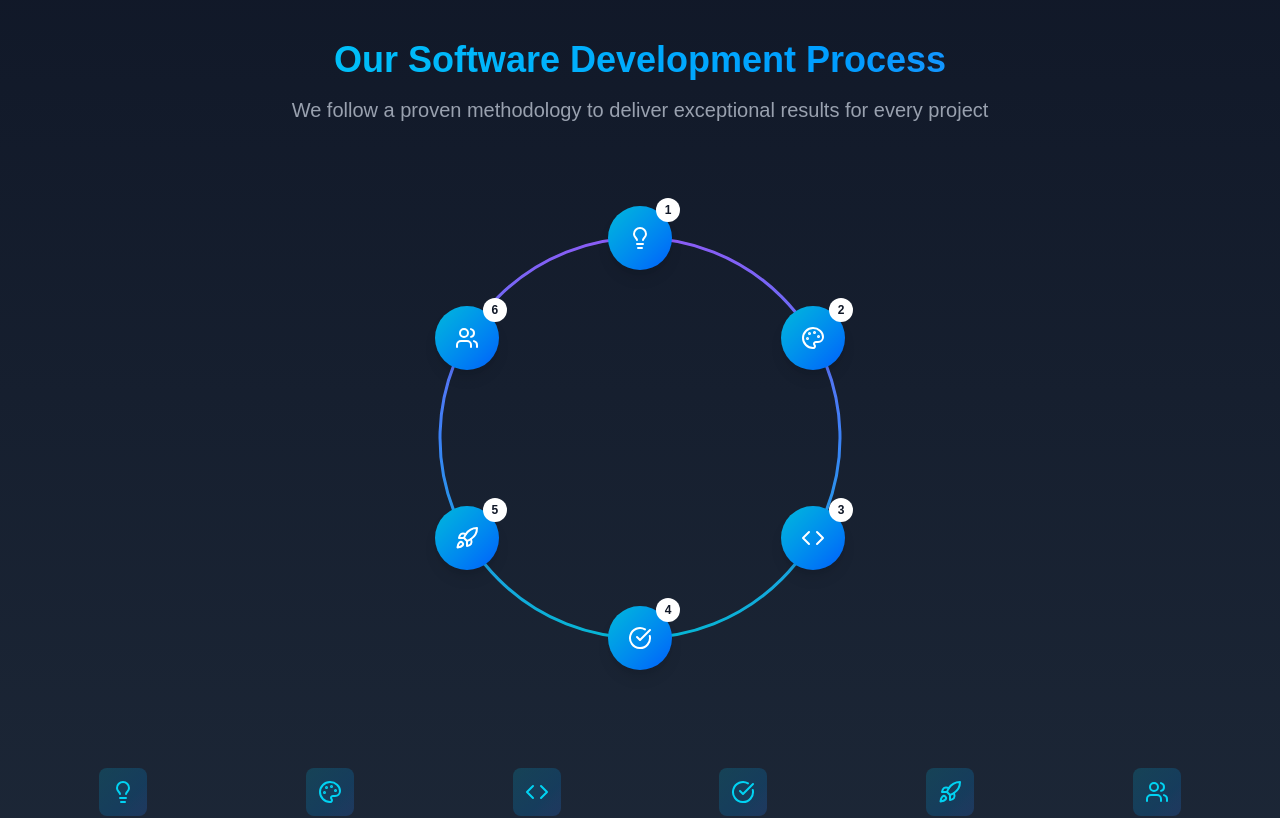
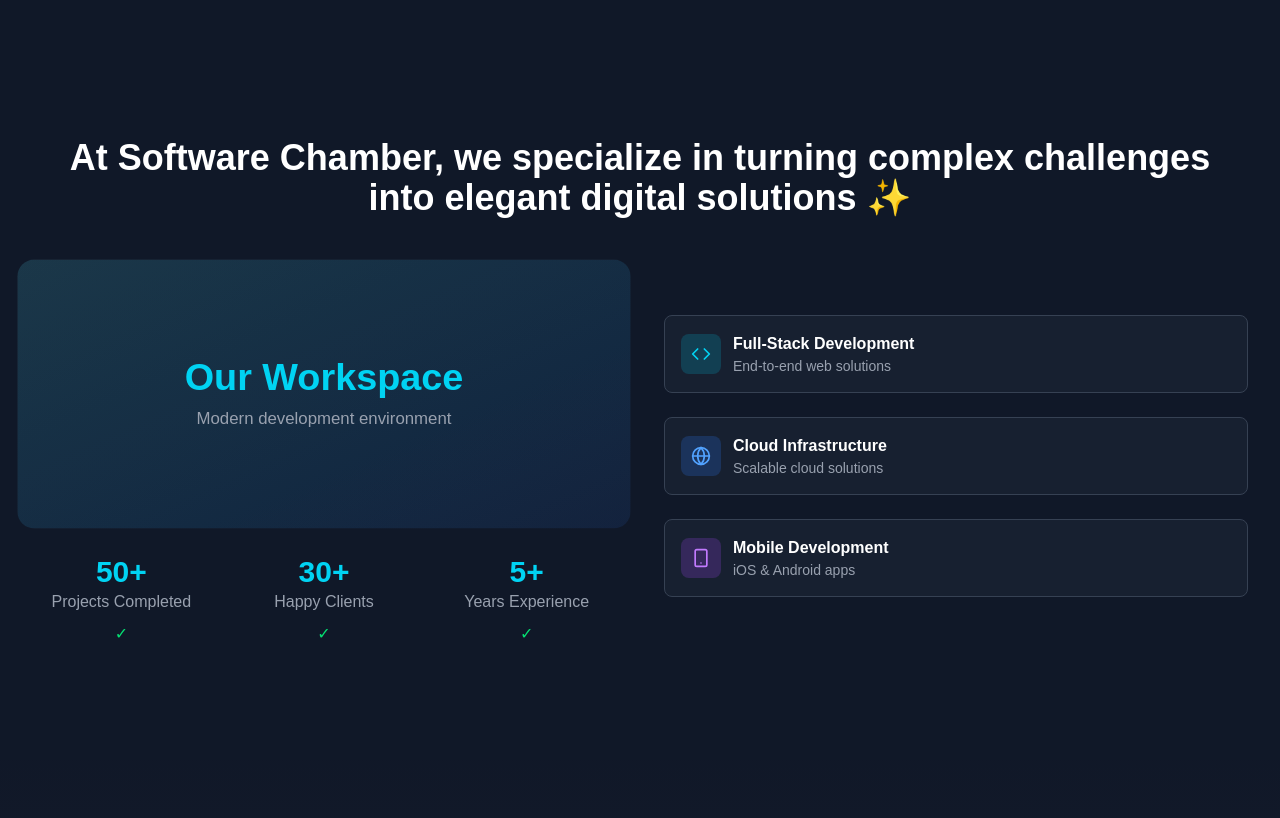
Before and after one commit to siam114/software-chamber-portfolio-website, a Next.js app: page / in a window 1280 px wide. Shown: the part 840-1658 px from the top of the page. Built offline with nearby package versions, Linux system fonts and the light colour scheme.

Commit message:
design stat section

```diff
--- /dev/null
+++ b/src/components/StatsSection.tsx
@@ -0,0 +1,150 @@
+import React, { useState, useEffect, useRef } from 'react';
+import { Code, Globe, Smartphone } from 'lucide-react';
+
+// Animation hook for intersection observer
+const useInView = (threshold = 0.4) => {
+  const [inView, setInView] = useState(false);
+  const ref = useRef<HTMLDivElement>(null);
+
+  useEffect(() => {
+    const observer = new IntersectionObserver(
+      ([entry]) => {
+        if (entry.isIntersecting) {
+          setInView(true);
+        }
+      },
+      { threshold }
+    );
+
+    if (ref.current) {
+      observer.observe(ref.current);
+    }
+
+    return () => observer.disconnect();
+  }, [threshold]);
+
+  return { ref, inView };
+};
+
+// Counter animation hook
+const useCounter = (end: number, duration = 1200, shouldStart = false) => {
+  const [count, setCount] = useState(0);
+
+  useEffect(() => {
+    if (!shouldStart) return;
+
+    let startTime: number;
+    const animate = (currentTime: number) => {
+      if (!startTime) startTime = currentTime;
+      const progress = Math.min((currentTime - startTime) / duration, 1);
+      const easeOut = 1 - Math.pow(1 - progress, 3);
+      setCount(Math.floor(end * easeOut));
+
+      if (progress < 1) {
+        requestAnimationFrame(animate);
+      }
+    };
+
+    requestAnimationFrame(animate);
+  }, [end, duration, shouldStart]);
+
+  return count;
+};
+
+const StatsSection = () => {
+  // Intersection observer hook
+  const statsSection = useInView(0.4);
+
+  // Counter hooks
+  const projectCount = useCounter(50, 1200, statsSection.inView);
+  const clientCount = useCounter(30, 1200, statsSection.inView);
+  const experienceCount = useCounter(5, 1200, statsSection.inView);
+
+  return (
+    <section ref={statsSection.ref} className="relative min-h-screen flex items-center justify-center pt-16 overflow-hidden bg-gray-900 text-white">
+      <div className="max-w-7xl mx-auto px-4 sm:px-6 lg:px-8">
+        <div className={`text-center mb-12 transition-all duration-450 ease-out ${statsSection.inView ? 'opacity-100 translate-y-0' : 'opacity-0 translate-y-6'}`}>
+          <h2 className="text-3xl lg:text-4xl font-bold mb-4 text-white">
+            At Software Chamber, we specialize in turning complex challenges into elegant digital solutions ✨
+          </h2>
+        </div>
+
+        <div className="grid lg:grid-cols-2 gap-12 items-center">
+          {/* Stats */}
+          <div className="space-y-8">
+            <div className={`transition-all duration-500 ease-out ${statsSection.inView ? 'opacity-100 scale-105' : 'opacity-100 scale-100'}`}>
+              <div className="relative w-full h-64 bg-gradient-to-br from-gray-800 to-gray-900 rounded-2xl overflow-hidden">
+                <div className="absolute inset-0 bg-gradient-to-br from-cyan-500/10 to-blue-500/10" />
+                <div className="relative p-8 h-full flex items-center justify-center">
+                  <div className="text-center">
+                    <div className="text-4xl font-bold text-cyan-400 mb-2">Our Workspace</div>
+                    <div className="text-gray-400">Modern development environment</div>
+                  </div>
+                </div>
+              </div>
+            </div>
+
+            <div className="grid grid-cols-3 gap-6">
+              <div className={`text-center transition-all duration-450 ease-out ${statsSection.inView ? 'opacity-100 translate-y-0' : 'opacity-0 translate-y-6'}`}>
+                <div className="text-3xl font-bold text-cyan-400">{projectCount}+</div>
+                <div className="text-gray-400">Projects Completed</div>
+                <div className="w-6 h-6 mx-auto mt-2 text-green-400">✓</div>
+              </div>
+              <div className={`text-center transition-all duration-450 ease-out delay-100 ${statsSection.inView ? 'opacity-100 translate-y-0' : 'opacity-0 translate-y-6'}`}>
+                <div className="text-3xl font-bold text-cyan-400">{clientCount}+</div>
+                <div className="text-gray-400">Happy Clients</div>
+                <div className="w-6 h-6 mx-auto mt-2 text-green-400">✓</div>
+              </div>
+              <div className={`text-center transition-all duration-450 ease-out delay-200 ${statsSection.inView ? 'opacity-100 translate-y-0' : 'opacity-0 translate-y-6'}`}>
+                <div className="text-3xl font-bold text-cyan-400">{experienceCount}+</div>
+                <div className="text-gray-400">Years Experience</div>
+                <div className="w-6 h-6 mx-auto mt-2 text-green-400">✓</div>
+              </div>
+            </div>
+          </div>
+
+          {/* Services Preview */}
+          <div className="space-y-6">
+            <div className={`transition-all duration-450 ease-out ${statsSection.inView ? 'opacity-100 translate-y-0' : 'opacity-0 translate-y-6'}`}>
+              <div className="flex items-center gap-3 p-4 bg-gray-800/50 rounded-lg border border-gray-700">
+                <div className="w-10 h-10 bg-cyan-500/20 rounded-lg flex items-center justify-center">
+                  <Code className="w-5 h-5 text-cyan-400" />
+                </div>
+                <div>
+                  <div className="font-semibold text-white">Full-Stack Development</div>
+                  <div className="text-sm text-gray-400">End-to-end web solutions</div>
+                </div>
+              </div>
+            </div>
+
+            <div className={`transition-all duration-450 ease-out delay-100 ${statsSection.inView ? 'opacity-100 translate-y-0' : 'opacity-0 translate-y-6'}`}>
+              <div className="flex items-center gap-3 p-4 bg-gray-800/50 rounded-lg border border-gray-700">
+                <div className="w-10 h-10 bg-blue-500/20 rounded-lg flex items-center justify-center">
+                  <Globe className="w-5 h-5 text-blue-400" />
+                </div>
+                <div>
+                  <div className="font-semibold text-white">Cloud Infrastructure</div>
+                  <div className="text-sm text-gray-400">Scalable cloud solutions</div>
+                </div>
+              </div>
+            </div>
+
+            <div className={`transition-all duration-450 ease-out delay-200 ${statsSection.inView ? 'opacity-100 translate-y-0' : 'opacity-0 translate-y-6'}`}>
+              <div className="flex items-center gap-3 p-4 bg-gray-800/50 rounded-lg border border-gray-700">
+                <div className="w-10 h-10 bg-purple-500/20 rounded-lg flex items-center justify-center">
+                  <Smartphone className="w-5 h-5 text-purple-400" />
+                </div>
+                <div>
+                  <div className="font-semibold text-white">Mobile Development</div>
+                  <div className="text-sm text-gray-400">iOS & Android apps</div>
+                </div>
+              </div>
+            </div>
+          </div>
+        </div>
+      </div>
+    </section>
+  );
+};
+
+export default StatsSection;
--- a/src/pages/index.tsx
+++ b/src/pages/index.tsx
@@ -9,6 +9,7 @@ import TestimonialSection from "@/components/TestimonialSection";
 import ContactSection from "@/components/ContactSection";
 import FooterSection from "@/components/FooterSection";
 import HeroSection from "@/components/HeroSection";
+import StatsSection from "@/components/StatsSection";
 
 const geistSans = Geist({
   variable: "--font-geist-sans",
@@ -26,6 +27,7 @@ export default function Home() {
     <main className="">
       {/* <HomePage/> */}
       <HeroSection/>
+      <StatsSection/>
       <ProcessSection/>
       <WhyChooseSection/>
       <StackPowersSection/>
```
Also changed, not shown: src/components/ServicesSection.tsx (added).
